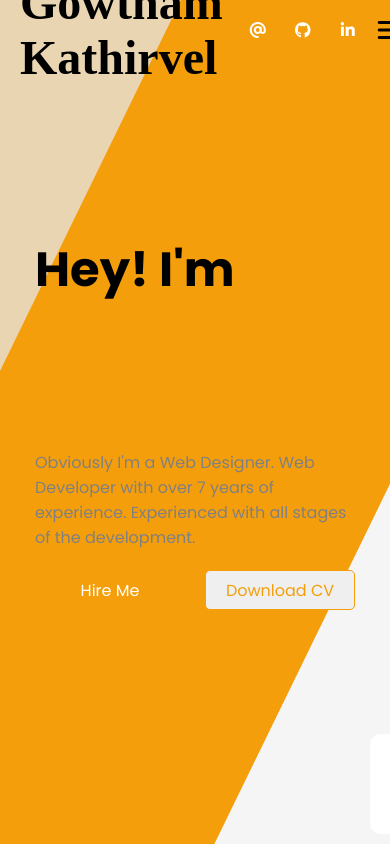
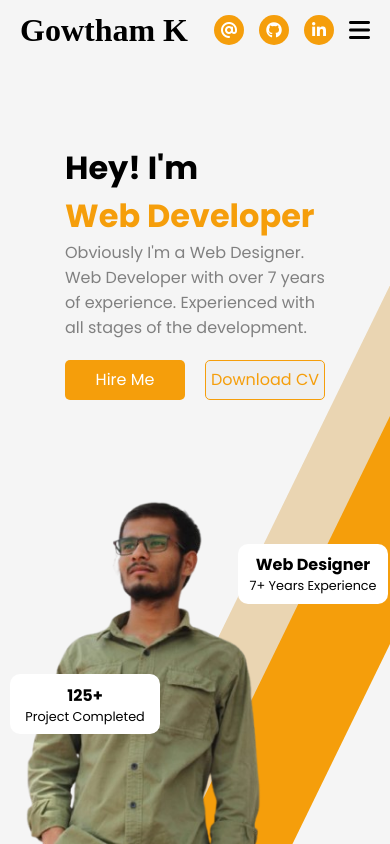
Before and after one commit to gowthamkofficial/gowtham, an Angular app: page / in a window 390 px wide. Built offline with nearby package versions, Linux system fonts and the light colour scheme; a web font is replaced by a local one.

Commit message:
added the resposive for the home section

```diff
--- a/src/app/banner/banner.scss
+++ b/src/app/banner/banner.scss
@@ -102,8 +102,6 @@
   align-items: flex-end;
   position: relative;
 
-
-
   .card {
     height: 100px;
     width: 200px;
@@ -116,22 +114,87 @@
     border-radius: 10px;
   }
 
-  .role{
+  .role {
     top: 400px;
     right: 200px;
-
   }
 
-  .project{
+  .project {
     bottom: 10px;
     left: -40px;
   }
-
-
-
 }
 
 .hero-banner {
   width: 500px;
   object-fit: contain;
 }
+
+// responsive
+
+@media screen and (max-width: 738px) {
+  .contianer {
+    display: flex;
+    flex-direction: column !important;
+    // overflow: scroll;
+    overflow-x: hidden;
+    // overflow-y: scroll;
+    height: auto;
+    height: 100vh;
+  }
+
+  .contianer::after {
+    content: "";
+    width: 100px;
+    right: 5px;
+  }
+
+  .contianer::before {
+    content: "";
+    width: 100px;
+    right: 20px;
+  }
+
+  .hero-left {
+    margin-top: 100px;
+
+    .content-section {
+      width: 300px;
+    }
+    h2 {
+      font-size: 2rem;
+    }
+  }
+
+  .card {
+    height: 60px !important;
+    width: 150px !important;
+  }
+
+  .hero-banner {
+    width: 300px;
+  }
+
+  .project {
+    bottom: 110px !important;
+    left: 10px !important;
+  }
+
+  .role {
+    top: 80px !important;
+    right: 2px !important;
+  }
+
+  h2 {
+    font-size: 1rem;
+  }
+
+  .card-description {
+    font-size: 0.8rem;
+  }
+
+  button {
+    width: 120px  !important;
+    height: 40px !important;
+  }
+}
--- a/src/app/header/header.html
+++ b/src/app/header/header.html
@@ -1,5 +1,5 @@
 <header class="header">
-  <div class="logo">Gowtham Kathirvel</div>
+  <div class="logo">Gowtham K</div>
 
   <nav class="navbar">
     <div class="nav-list" #navList>
--- a/src/app/header/header.scss
+++ b/src/app/header/header.scss
@@ -97,6 +97,10 @@
 }
 
 @media screen and (max-width: 738px) {
+
+  .logo{
+    font-size: 2rem;
+  }
   .header {
     justify-content: space-between;
     padding: 0 20px;
```
